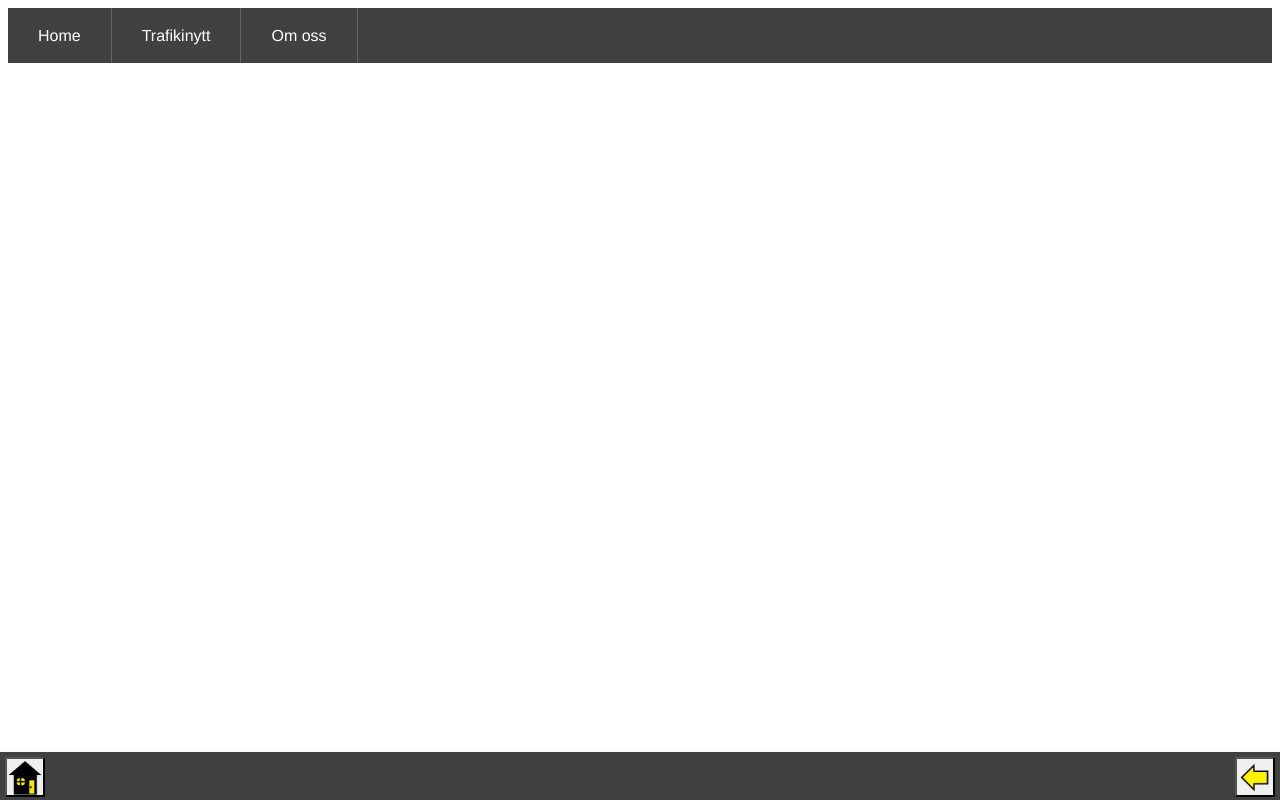
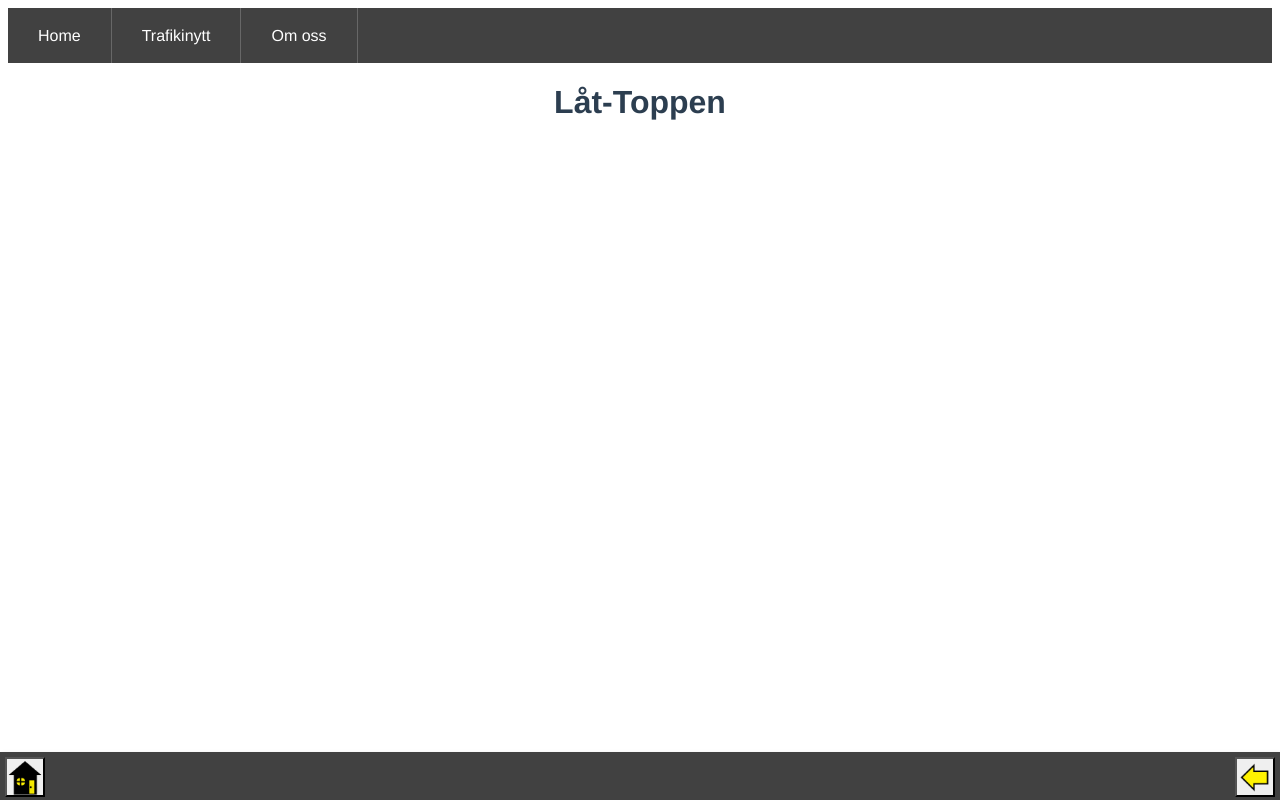
Before and after one commit to StaffanGodman/octopus, a Vue app: page /#/songMenu in a window 1280 px wide. Built offline with nearby package versions, Linux system fonts and the light colour scheme.

Commit message:
Added new vue file to the application, updated the router and added link to new page in App.vue

```diff
--- a/src/router/index.js
+++ b/src/router/index.js
@@ -10,6 +10,11 @@ const routes = [
     path: "/areaMenu",
     name: "areamenu",
     component: () => import(/* webpackChunkName: "about" */ "../views/areaMenu.vue"),
+  },
+  {
+    path: "/songMenu",
+    name: "songMenu",
+    component: () => import(/* webpackChunkName: "about" */ "../views/songMenu.vue"),
   },
   {
     path: "/about",
--- /dev/null
+++ b/src/views/songMenu.vue
@@ -0,0 +1,3 @@
+<template>
+<h1>Låt-Toppen</h1>
+</template>
```
